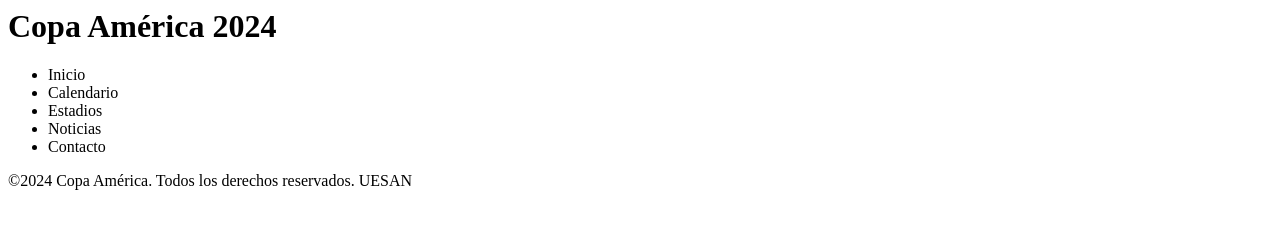
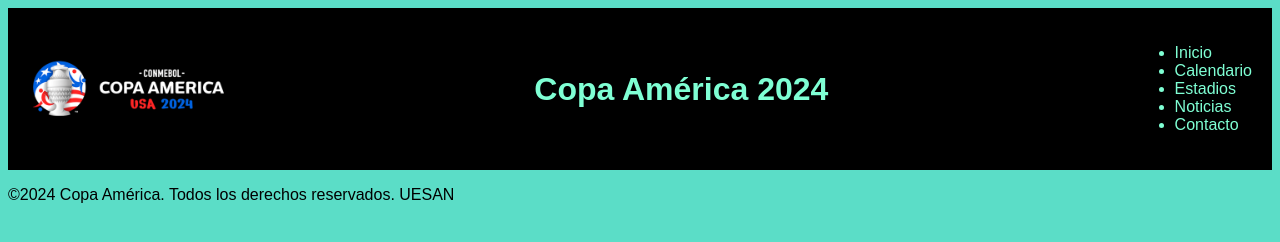
Before and after one commit to ilinaresc/CopaAmericaGit, a plain HTML site: page index.html in a window 1280 px wide. Drawn offline with Linux system fonts and the light colour scheme.

Commit message:
Se agregó el logo

```diff
--- a/index.html
+++ b/index.html
@@ -1,10 +1,14 @@
 <html>
     <head>
         <title>Copa América 2024</title>
+        <link rel="stylesheet" href="styles.css">
     </head>
     <body>
-        <h1>Copa América 2024</h1>
         <header>
+            <h1>Copa América 2024</h1>
+            <div class="logo">
+                <img src="images/logo_copa_480.png" alt="">
+            </div>
             <nav>
                 <ul>
                     <li>Inicio</li>
--- /dev/null
+++ b/styles.css
@@ -0,0 +1,22 @@
+body{
+    font-family: Arial, Helvetica, sans-serif;
+    background-color: rgb(91, 221, 199);
+}
+
+header{
+    background-color: rgb(0, 0, 0);
+    color: aquamarine;
+    padding: 20px;
+    display: flex;
+    justify-content: space-between;
+    align-items: center;
+}
+
+.logo{
+    order: -1;
+}
+
+.logo img{
+    width: 200px;
+    height: auto;
+}
```
Also changed, not shown: images/argentina_480.jpg (added), images/brasil_480.jpg (added), images/logo_copa_480.png (added).
